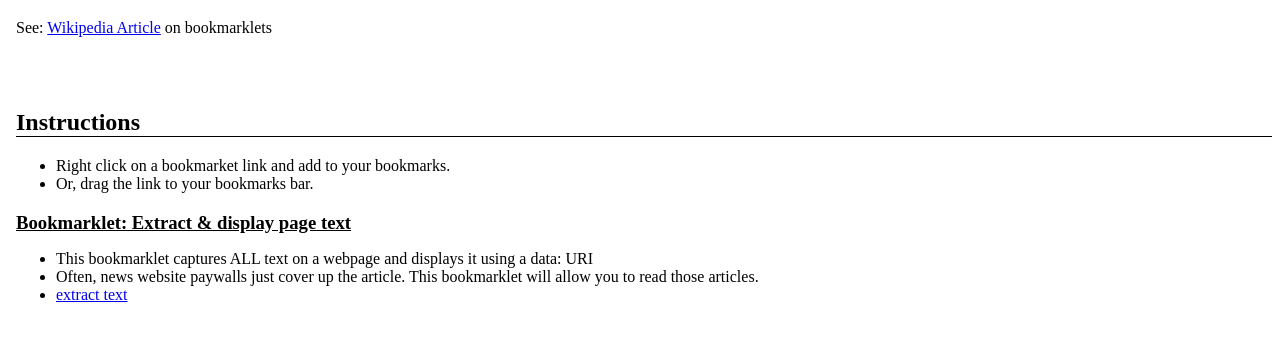
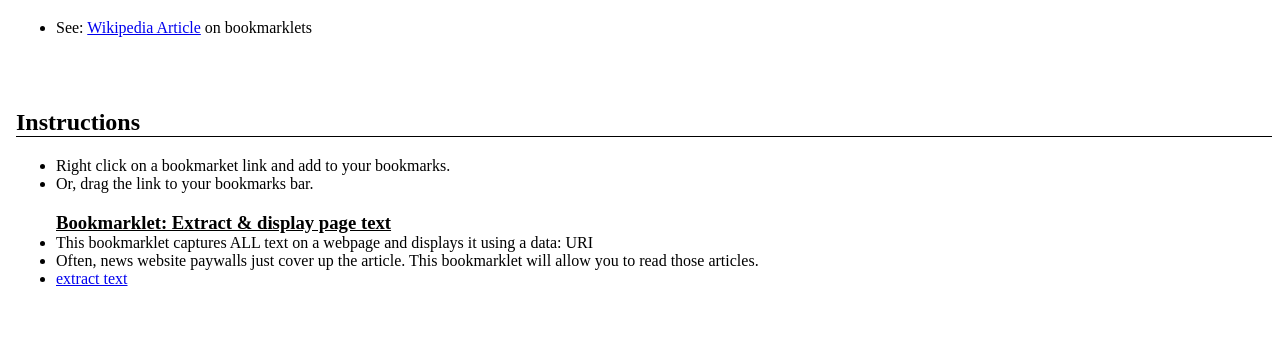
Before and after one commit to mynameisflorian/bookmarklets, a plain HTML site: page index.html in a window 1280 px wide. Shown: the part 64-402 px from the top of the page. Drawn offline with Linux system fonts and the light colour scheme.

Commit message:
Update index.html

```diff
--- a/index.html
+++ b/index.html
@@ -6,8 +6,11 @@
 <body>
 
 <h1>Bookmarklets</h1>
+<ul>
+  <li>See: <a href="https://en.wikipedia.org/wiki/Bookmarklet">Wikipedia Article</a> on bookmarklets</li>
+</ul>
 
-	<p>See: <a href="https://en.wikipedia.org/wiki/Bookmarklet">Wikipedia Article</a> on bookmarklets</p>
+
 
 <h2>Instructions</h2>
 <ul>
@@ -16,8 +19,8 @@
 </ul>
 
 
-<h3>Bookmarklet: Extract & display page text</h3>
 <ul>
+  <h3>Bookmarklet: Extract & display page text</h3>
   <li>This bookmarklet captures ALL text on a webpage and displays it using a data: URI </li>
   <li>Often, news website paywalls just cover up the article. This bookmarklet will allow you to read those articles.</li>
   <li>
```
